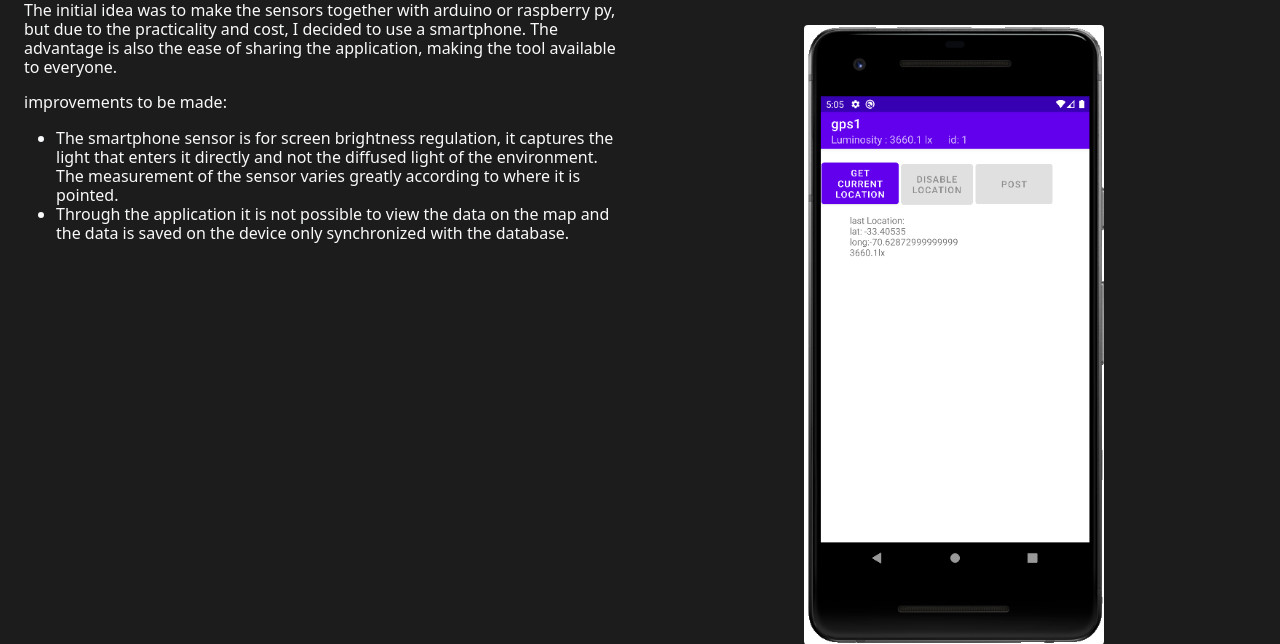
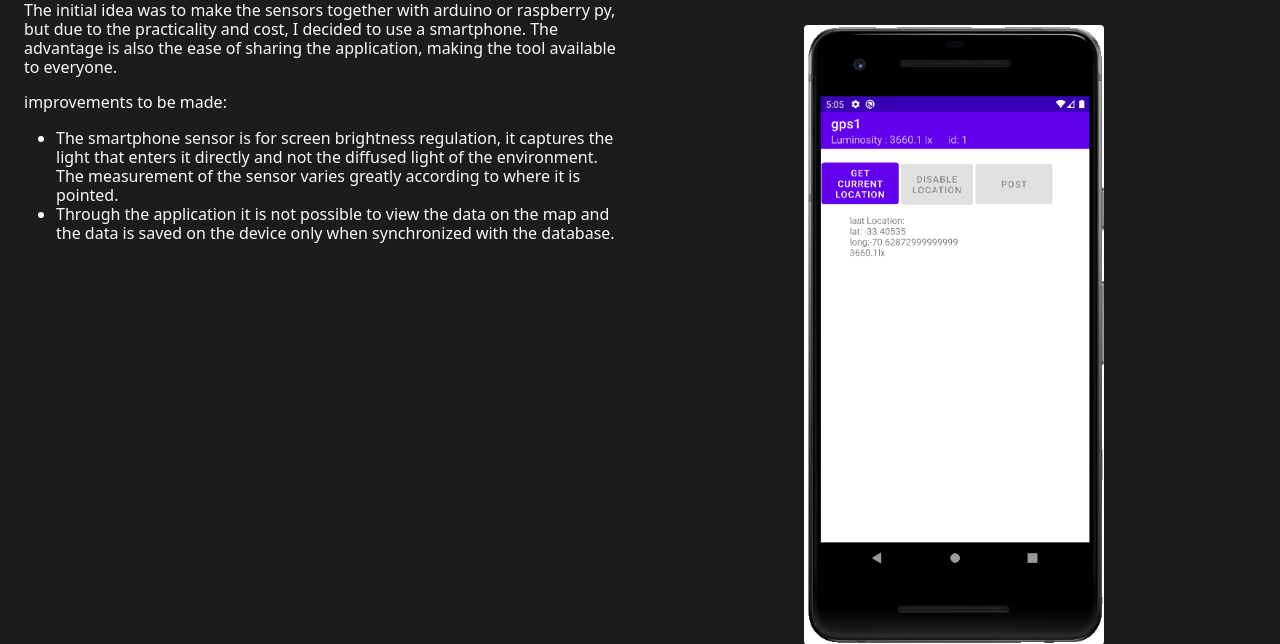
Before and after one commit to bluisfernandes/location_CS50, a Flask app: page /device in a window 1280 px wide. Shown: the part 171-815 px from the top of the page. Run offline with Flask 2, Linux system fonts and the light colour scheme; some libraries are stand-ins or nearby versions.

Commit message:
fix typo

```diff
--- a/templates/device.html
+++ b/templates/device.html
@@ -23,7 +23,7 @@
     <ul>
       <li>The smartphone sensor is for screen brightness regulation, it captures the light that enters it directly and not the diffused light of the environment. The measurement of the sensor varies greatly according to where it is pointed.
       </li>
-      <li>Through the application it is not possible to view the data on the map and the data is saved on the device only synchronized with the database.
+      <li>Through the application it is not possible to view the data on the map and the data is saved on the device only when synchronized with the database.
       </li>
     </ul>
       </p>
```
